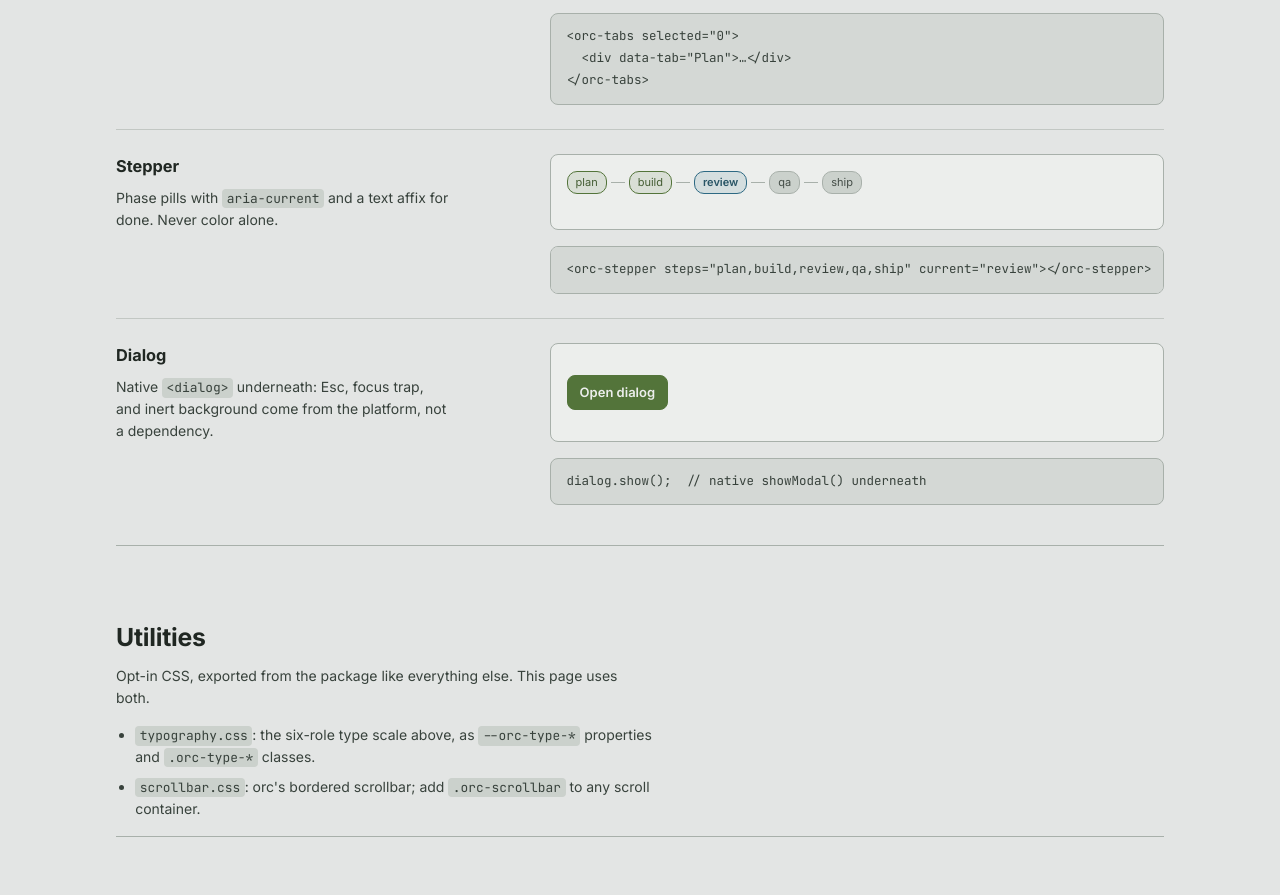
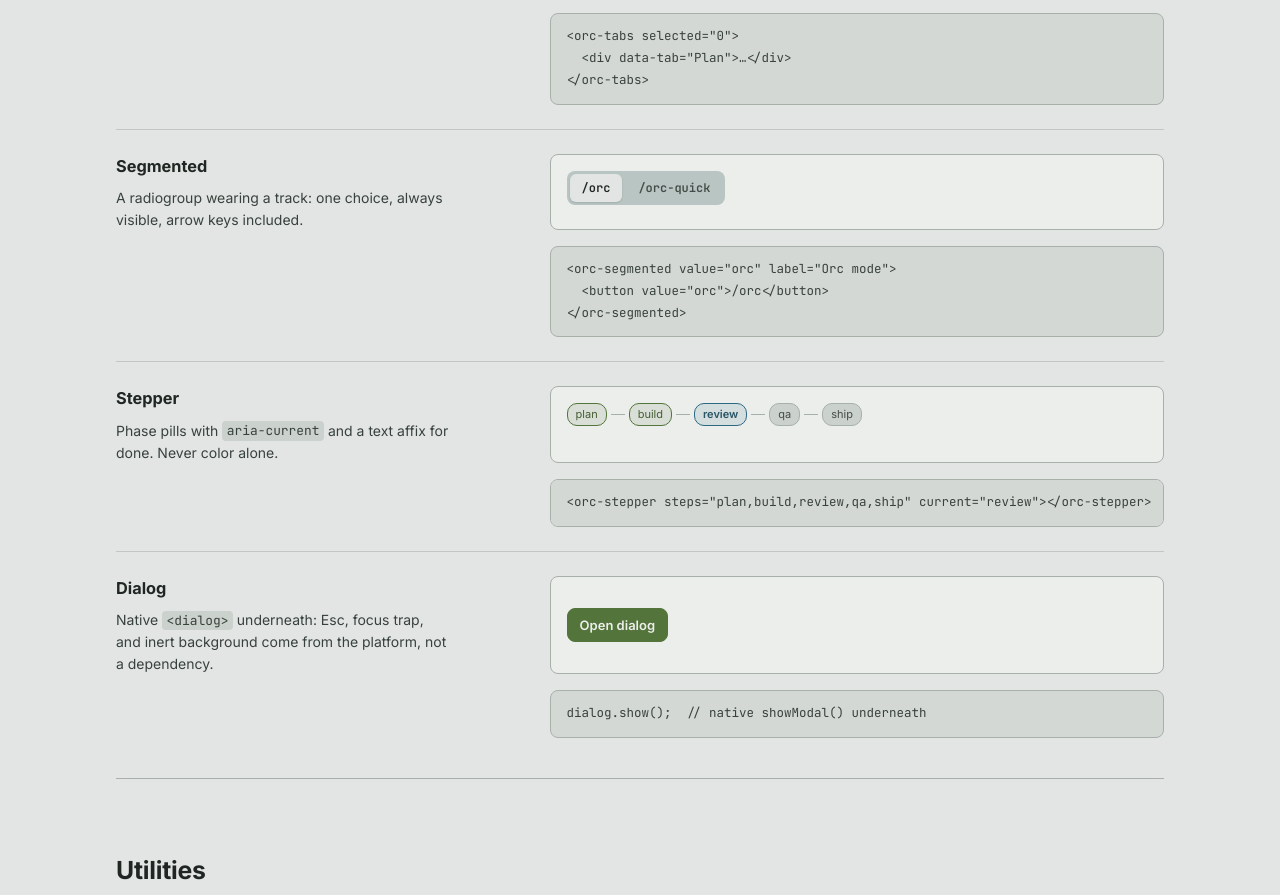
Before and after one commit to Rixcy/orc-design-system, a website built with Vite: page site/index.html in a window 1280 px wide. Shown: the part 2788-3683 px from the top of the page. Built offline with nearby package versions, Linux system fonts and the light colour scheme.

Commit message:
docs(site): showcase orc-segmented on the landing page
The Components section demoed 11 of the 12 elements defineOrcElements()
registers; orc-segmented had no card, no chrome instance, and no mention.
Add a Segmented demo card between Tabs and Stepper, matching the existing
card shape and the component's content API.

```diff
--- a/site/index.html
+++ b/site/index.html
@@ -218,6 +218,22 @@ world, no concept tournament (direction settled at the Orc plan gate).
 &lt;/orc-tabs&gt;</code></pre>
         </article>
 
+        <article class="demo" aria-labelledby="d-segmented">
+          <div class="demo-head">
+            <h3 id="d-segmented">Segmented</h3>
+            <p>A radiogroup wearing a track: one choice, always visible, arrow keys included.</p>
+          </div>
+          <div class="demo-stage demo-stage-block">
+            <orc-segmented value="orc" label="Orc mode">
+              <button value="orc">/orc</button>
+              <button value="orc-quick">/orc-quick</button>
+            </orc-segmented>
+          </div>
+          <pre class="demo-code"><code>&lt;orc-segmented value="orc" label="Orc mode"&gt;
+  &lt;button value="orc"&gt;/orc&lt;/button&gt;
+&lt;/orc-segmented&gt;</code></pre>
+        </article>
+
         <article class="demo" aria-labelledby="d-stepper">
           <div class="demo-head">
             <h3 id="d-stepper">Stepper</h3>
```
